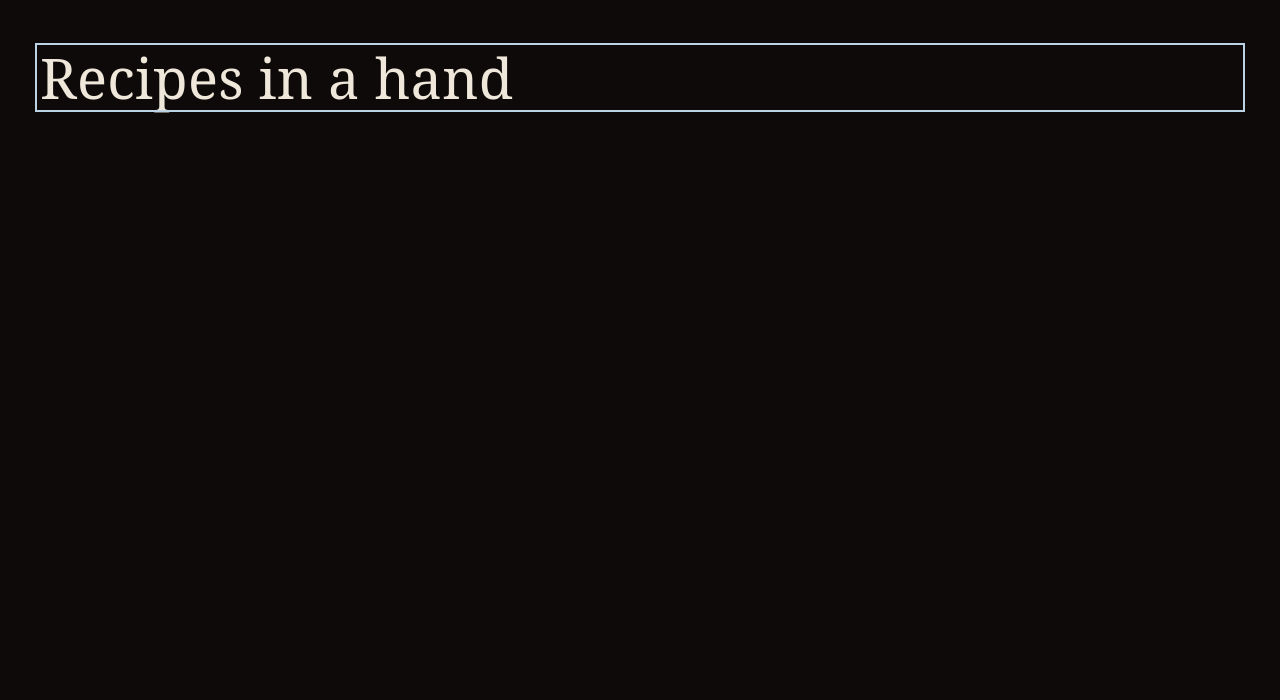
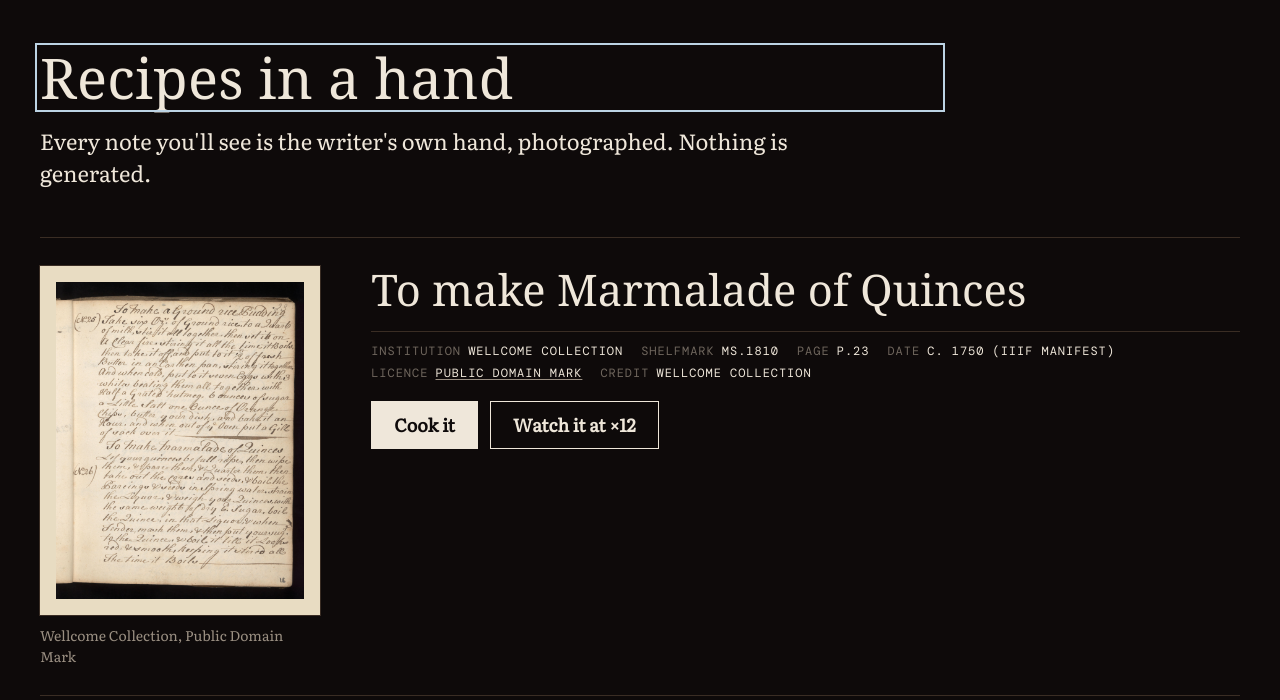
Before and after one commit to edycutjong/steam, a React (Vite) app: page / in a window 1280 px wide. Shown: the top 700 px of the page. Built offline with nearby package versions, Linux system fonts and the light colour scheme; a web font is replaced by a local one.

Commit message:
[kiro] cook-mode task 33: shelf screen

```diff
--- a/src/App.tsx
+++ b/src/App.tsx
@@ -23,13 +23,13 @@ export default function App({ loader = loadShelf, store }: Props) {
   const route = useRoute()
   const [shelf, setShelf] = useState<ShelfState>({ state: 'loading' })
   const [message, setMessage] = useState('')
-  const timer = useRef(0)
+  const timer = useRef<ReturnType<typeof setTimeout> | undefined>(undefined)
   const storeP = useMemo(() => store ?? defaultStore(), [store])
 
   const announce = useCallback((m: string): void => {
-    window.clearTimeout(timer.current)
+    clearTimeout(timer.current)
     setMessage('')
-    timer.current = window.setTimeout(() => setMessage(m), 30)
+    timer.current = setTimeout(() => setMessage(m), 30)
   }, [])
 
   useEffect(() => {
@@ -40,7 +40,7 @@ export default function App({ loader = loadShelf, store }: Props) {
     })
     return () => {
       live = false
-      window.clearTimeout(timer.current)
+      clearTimeout(timer.current)
     }
   }, [loader, announce])
 
--- a/src/app/Shelf.tsx
+++ b/src/app/Shelf.tsx
@@ -1,14 +1,88 @@
+import { useEffect, useState } from 'react'
 import { SHELF } from '../copy/strings.ts'
+import type { LoadedRecipe } from '../data/catalog.ts'
+import { useApp } from './AppContext.tsx'
+import ArchiveSlip, { creditLine } from './components/ArchiveSlip.tsx'
+import { formatRoute } from './router.ts'
 import { useScreen } from './useScreen.ts'
 
-// Filled in by task 33.
+export const INTRO_KEY = 'introSeen'
+
+/** Discards the saved session, then navigates, in that order, so the new route cannot restore the old session (design 9). */
+export async function startFresh(store: Promise<import('../data/store.ts').Store>, id: string, hash: string): Promise<void> {
+  try {
+    await (await store).deleteSession(id)
+  } catch {
+    /* a store that fails still lets the cook start */
+  }
+  location.hash = hash
+}
+
+function Card({ recipe, onLeave }: { recipe: LoadedRecipe; onLeave: () => void }) {
+  const { store } = useApp()
+  const b = recipe.bundle
+  const go = (pace: 1 | 12) => {
+    onLeave()
+    void startFresh(store, b.id, formatRoute({ name: 'cook', id: b.id, pace, note: null, lead: null, fps: false }))
+  }
+  return (
+    <li className="shelf__item">
+      <div className="shelf__thumb">
+        <div className="mat">
+          <img src={`/recipes/${b.id}/page.jpg`} loading="lazy" width={b.source.frame?.width} height={b.source.frame?.height} alt={SHELF.thumbAlt(b.source.shelfmark, b.source.page)} />
+        </div>
+        <p className="credit-line">{creditLine(b)}</p>
+      </div>
+      <div className="shelf__body">
+        <h2 className="shelf__title">
+          <a href={formatRoute({ name: 'edition', id: b.id })} onClick={onLeave}>
+            {b.title}
+          </a>
+        </h2>
+        <ArchiveSlip bundle={b} />
+        <div className="btn-row">
+          <button type="button" className="btn btn--primary" onClick={() => go(1)}>
+            {SHELF.cook}
+          </button>
+          <button type="button" className="btn" onClick={() => go(12)}>
+            {SHELF.watch}
+          </button>
+        </div>
+      </div>
+    </li>
+  )
+}
+
 export default function Shelf() {
   const h1 = useScreen(SHELF.title)
+  const { shelf, store } = useApp()
+  const [introSeen, setIntroSeen] = useState(false)
+  useEffect(() => {
+    let live = true
+    void store.then((s) => s.getSetting<boolean>(INTRO_KEY)).then((v) => live && setIntroSeen(v === true)).catch(() => {})
+    return () => {
+      live = false
+    }
+  }, [store])
+  const leave = () => void store.then((s) => s.putSetting(INTRO_KEY, true)).catch(() => {})
+
   return (
-    <main className="screen">
-      <h1 ref={h1} tabIndex={-1} className="screen-title">
-        {SHELF.title}
-      </h1>
+    <main className="screen shelf">
+      <header className="shelf__head">
+        <h1 ref={h1} tabIndex={-1} className="screen-title">
+          {SHELF.title}
+        </h1>
+        <p className={introSeen ? 'lede lede--standing' : 'lede'}>{SHELF.intro}</p>
+      </header>
+      {shelf.state === 'loading' ? null : shelf.result.recipes.length === 0 ? (
+        <p className="shelf__empty">{SHELF.empty}</p>
+      ) : (
+        <ul className="shelf__list">
+          {shelf.result.recipes.map((r) => (
+            <Card key={r.bundle.id} recipe={r} onLeave={leave} />
+          ))}
+        </ul>
+      )}
     </main>
   )
 }
```
Also changed, not shown: src/app/app.fixture.tsx (added, +16 -0 lines), .kiro/specs/cook-mode/tasks.md, 2 other files (tests, documents, lock files or other folders).
